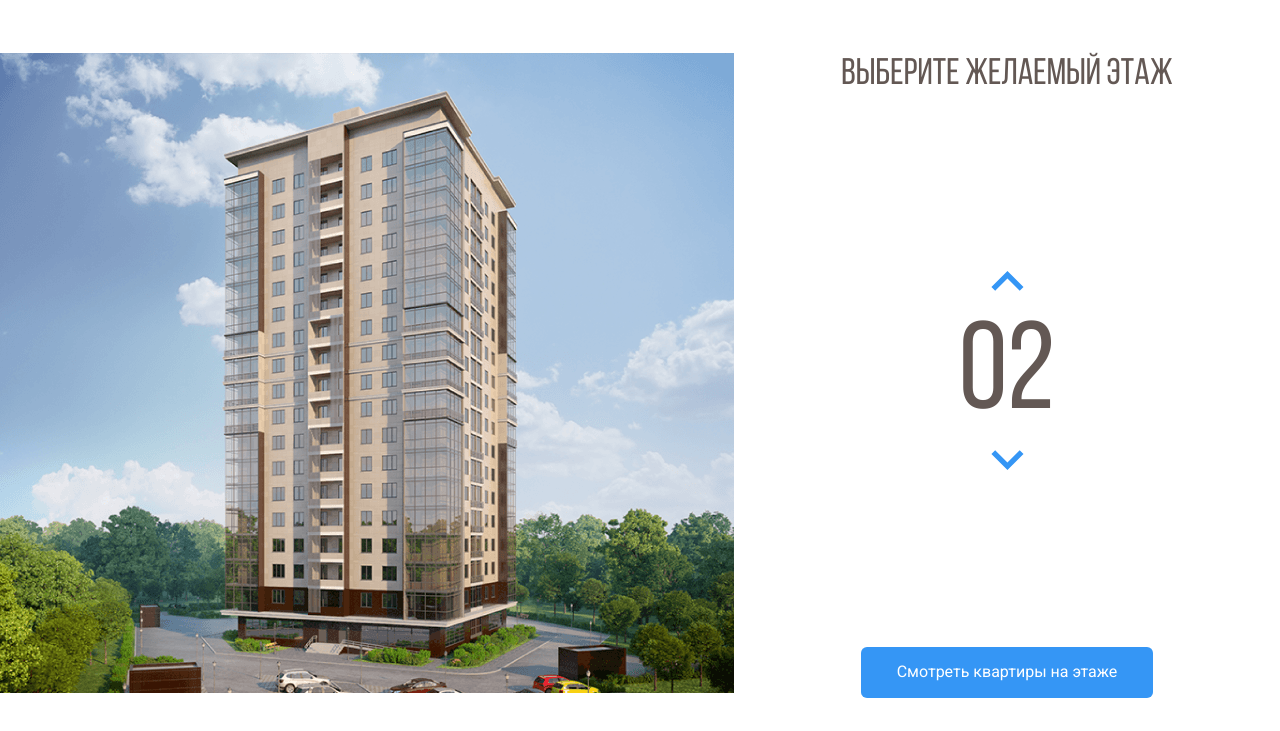
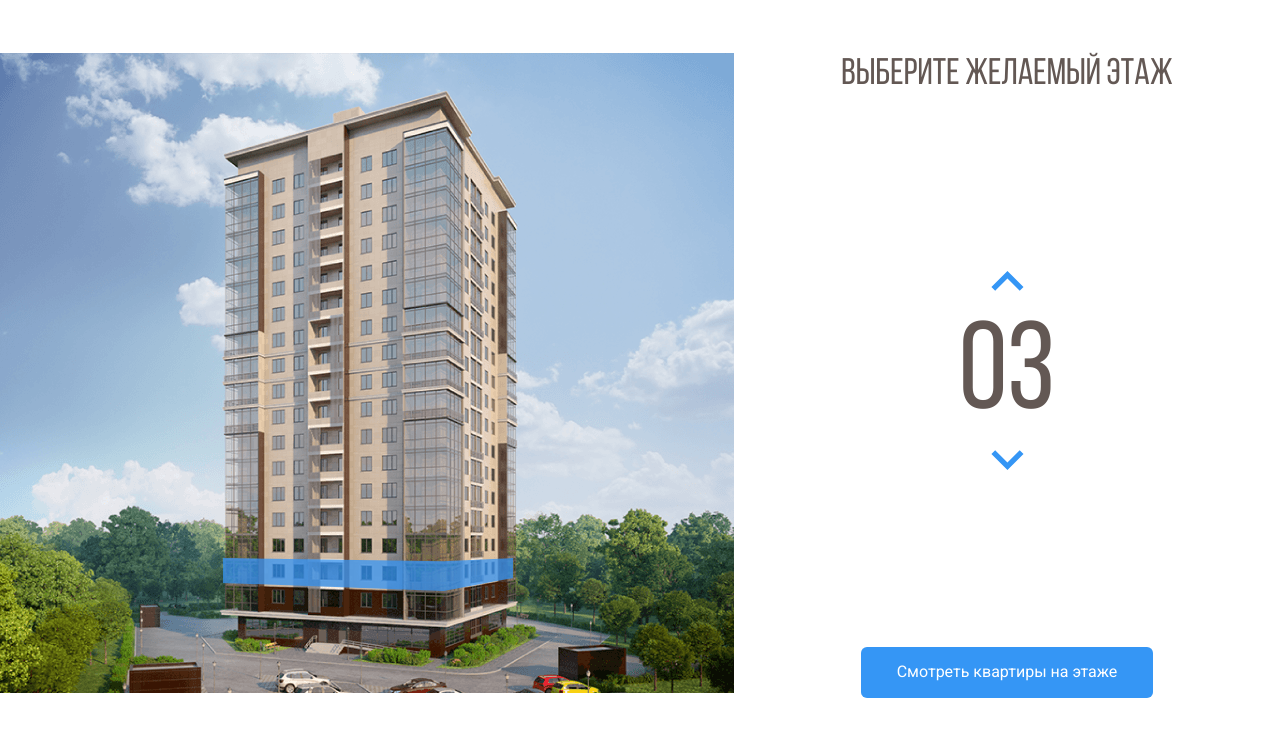
Before and after one commit to AlexKuv/Melody, a plain HTML site: page index.html in a window 1280 px wide. Both pictures are taken after a click on the button 1007 px from the left and 351 px from the top of the page. Shown: the part 69-800 px from the top of the page. Drawn offline with nearby package versions, Linux system fonts and the light colour scheme.

Commit message:
adding a floor lighting script

```diff
--- a/css/style.css
+++ b/css/style.css
@@ -75,6 +75,9 @@ body {
     opacity: 0;
     cursor: pointer;
 }
+path.current-floor {
+    opacity: 1;
+}
 .home-image path:hover {
     opacity: 1;
 }
--- a/index.html
+++ b/index.html
@@ -52,23 +52,23 @@
                 </pattern>
                 <image id="image0" width="740" height="640" xlink:href="/img/home.png"/>
                 </defs>
-                <path d="M222 531L442.8 539L512 525.3V547L443.5 566.7L222 555.7V531Z" fill="#3595F6" fill-opacity="0.75"/>
-                <path d="M223 530V505L443.3 508.3L513 505V525L443.7 538L223 530Z" fill="#3595F6" fill-opacity="0.75"/>
-                <path d="M223 504V479H444H513V502L445 509L223 504Z" fill="#3595F6" fill-opacity="0.75"/>
-                <path d="M223 480V455L444.3 451.3L512 458V480H444" fill="#3595F6" fill-opacity="0.75"/>
-                <path d="M223 454V428L444.5 424.7L513 435.7V457L444 450.3L223 454Z" fill="#3595F6" fill-opacity="0.75"/>
-                <path d="M222 427V403.3L443 391L514 414V435.3L443 423L222 427Z" fill="#3595F6" fill-opacity="0.75"/>
-                <path d="M222 405V380L444.2 363.7L514 392.3V413L443.7 391.3L222 405Z" fill="#3595F6" fill-opacity="0.75"/>
-                <path d="M222 380V355L444.5 334.7L514 371.3V392L442 363.3L222 380Z" fill="#3595F6" fill-opacity="0.75"/>
-                <path d="M222 354V330L445 305.3L514 349.3V371L444.7 333L222 354Z" fill="#3595F6" fill-opacity="0.75"/>
-                <path d="M222 329V305L444.5 276.3L514 327.3V348L443.7 305.7L222 329Z" fill="#3595F6" fill-opacity="0.75"/>
-                <path d="M221 305V281L443.3 248L514 307.3V327L444 276.3L221 305Z" fill="#3595F6" fill-opacity="0.75"/>
-                <path d="M222 280V256L443.2 221L513 285V306L444.3 247.7L222 280Z" fill="#3595F6" fill-opacity="0.75"/>
-                <path d="M222 256V231L444.3 193L513 263.3V284L444 220L222 256Z" fill="#3595F6" fill-opacity="0.75"/>
-                <path d="M222 230V205L442.8 161.3L513 240.3V263L444 189.7L222 230Z" fill="#3595F6" fill-opacity="0.75"/>
-                <path d="M223 206V181L443 133L513 218V241L442.3 161.7L223 206Z" fill="#3595F6" fill-opacity="0.75"/>
-                <path d="M222 181V156L441.8 104L513 196.3V219L443.3 132.7L222 181Z" fill="#3595F6" fill-opacity="0.75"/>
-                <path d="M222 156V130L444 73.3L513 175V196L443.7 104.3L222 156Z" fill="#3595F6" fill-opacity="0.75"/>
+                <path data-floor="02" d="M222 531L442.8 539L512 525.3V547L443.5 566.7L222 555.7V531Z" fill="#3595F6" fill-opacity="0.75"/>
+                <path data-floor="03" d="M223 530V505L443.3 508.3L513 505V525L443.7 538L223 530Z" fill="#3595F6" fill-opacity="0.75"/>
+                <path data-floor="04" d="M223 504V479H444H513V502L445 509L223 504Z" fill="#3595F6" fill-opacity="0.75"/>
+                <path data-floor="05" d="M223 480V455L444.3 451.3L512 458V480H444" fill="#3595F6" fill-opacity="0.75"/>
+                <path data-floor="06" d="M223 454V428L444.5 424.7L513 435.7V457L444 450.3L223 454Z" fill="#3595F6" fill-opacity="0.75"/>
+                <path data-floor="07" d="M222 427V403.3L443 391L514 414V435.3L443 423L222 427Z" fill="#3595F6" fill-opacity="0.75"/>
+                <path data-floor="08" d="M222 405V380L444.2 363.7L514 392.3V413L443.7 391.3L222 405Z" fill="#3595F6" fill-opacity="0.75"/>
+                <path data-floor="09" d="M222 380V355L444.5 334.7L514 371.3V392L442 363.3L222 380Z" fill="#3595F6" fill-opacity="0.75"/>
+                <path data-floor="10" d="M222 354V330L445 305.3L514 349.3V371L444.7 333L222 354Z" fill="#3595F6" fill-opacity="0.75"/>
+                <path data-floor="11" d="M222 329V305L444.5 276.3L514 327.3V348L443.7 305.7L222 329Z" fill="#3595F6" fill-opacity="0.75"/>
+                <path data-floor="12" d="M221 305V281L443.3 248L514 307.3V327L444 276.3L221 305Z" fill="#3595F6" fill-opacity="0.75"/>
+                <path data-floor="13" d="M222 280V256L443.2 221L513 285V306L444.3 247.7L222 280Z" fill="#3595F6" fill-opacity="0.75"/>
+                <path data-floor="14" d="M222 256V231L444.3 193L513 263.3V284L444 220L222 256Z" fill="#3595F6" fill-opacity="0.75"/>
+                <path data-floor="15" d="M222 230V205L442.8 161.3L513 240.3V263L444 189.7L222 230Z" fill="#3595F6" fill-opacity="0.75"/>
+                <path data-floor="16" d="M223 206V181L443 133L513 218V241L442.3 161.7L223 206Z" fill="#3595F6" fill-opacity="0.75"/>
+                <path data-floor="17" d="M222 181V156L441.8 104L513 196.3V219L443.3 132.7L222 181Z" fill="#3595F6" fill-opacity="0.75"/>
+                <path data-floor="18" d="M222 156V130L444 73.3L513 175V196L443.7 104.3L222 156Z" fill="#3595F6" fill-opacity="0.75"/>
                 </svg>
 
         </div>
@@ -89,5 +89,8 @@
         </div>
     </main>
     <!-- /.main -->
+
+    <script src="https://code.jquery.com/jquery-3.6.0.min.js" integrity="sha256-/xUj+3OJU5yExlq6GSYGSHk7tPXikynS7ogEvDej/m4=" crossorigin="anonymous"></script>
+    <script src="js/main.js"></script>
 </body>
 </html>
--- /dev/null
+++ b/js/main.js
@@ -0,0 +1,31 @@
+$(document).ready(function () {
+    let currentFloor = 2;
+    let counterUp = $(".counter__up");
+    let counterDown = $(".counter__down");
+    let floorPath = $('.home-image path');
+    floorPath.on("mouseover", function () {
+        currentFloor = $(this).attr('data-floor');
+        floorPath.removeClass('current-floor');
+        $('.counter__text').text(currentFloor);
+    })
+
+    counterUp.on('click', function () {
+        if (currentFloor < 18) {
+            currentFloor++;
+            usCurrentFloor = currentFloor.toLocaleString('en-US', {minimumIntegerDigits: 2, useGrouping: false});
+            $('.counter__text').text(usCurrentFloor);
+            floorPath.removeClass('current-floor');
+            $(`[data-floor=${usCurrentFloor}]`).toggleClass('current-floor');
+        }
+    })
+
+    counterDown.on('click', function () {
+        if (currentFloor > 2) {
+            currentFloor--;
+            usCurrentFloor = currentFloor.toLocaleString('en-US', {minimumIntegerDigits: 2, useGrouping: false});
+            $('.counter__text').text(usCurrentFloor);
+            floorPath.removeClass('current-floor');
+            $(`[data-floor=${usCurrentFloor}]`).toggleClass('current-floor');
+        }
+    })
+});
```
